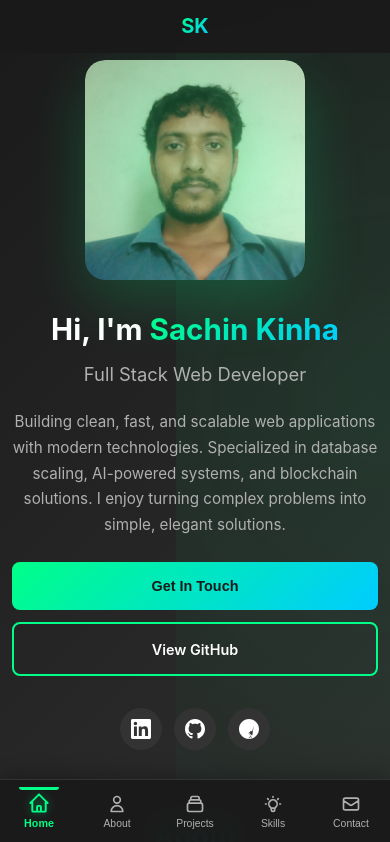
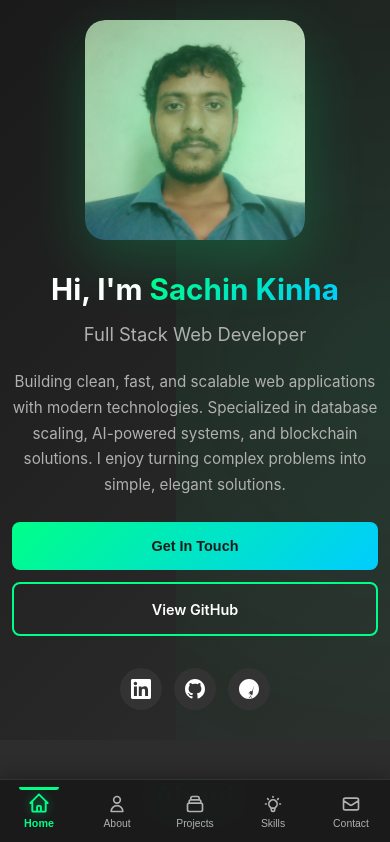
Before and after one commit to Tim-Alpha/react-portfolio, a Vue app: page / in a window 390 px wide. Shown: the top 842 px of the page. Built offline with nearby package versions, Linux system fonts and the light colour scheme.

Commit message:
update: header and hero styles for mobile responsiveness, hiding header on mobile

```diff
--- a/src/components/Header.css
+++ b/src/components/Header.css
@@ -88,32 +88,9 @@
   color: var(--accent);
 }
 
-/* Mobile header - minimal on mobile */
+/* Hide header on mobile - bottom nav is used instead */
 @media (max-width: 768px) {
   .header {
-    padding: 0.75rem 0;
-    background-color: rgba(26, 26, 26, 0.95);
-  }
-
-  .header.scrolled {
-    background-color: rgba(26, 26, 26, 0.98);
-  }
-
-  .nav {
-    justify-content: center;
-  }
-
-  .logo {
-    font-size: 1.4rem;
+    display: none;
   }
 }
-
-@media (max-width: 480px) {
-  .header {
-    padding: 0.65rem 0;
-  }
-
-  .logo {
-    font-size: 1.25rem;
-  }
-}
--- a/src/components/Hero.css
+++ b/src/components/Hero.css
@@ -231,7 +231,7 @@
 
 @media (max-width: 768px) {
   .hero {
-    padding-top: 70px;
+    padding-top: 20px;
     min-height: auto;
     padding-bottom: 40px;
   }
@@ -285,7 +285,7 @@
 
 @media (max-width: 480px) {
   .hero {
-    padding-top: 60px;
+    padding-top: 20px;
     padding-bottom: 30px;
   }
 
```
